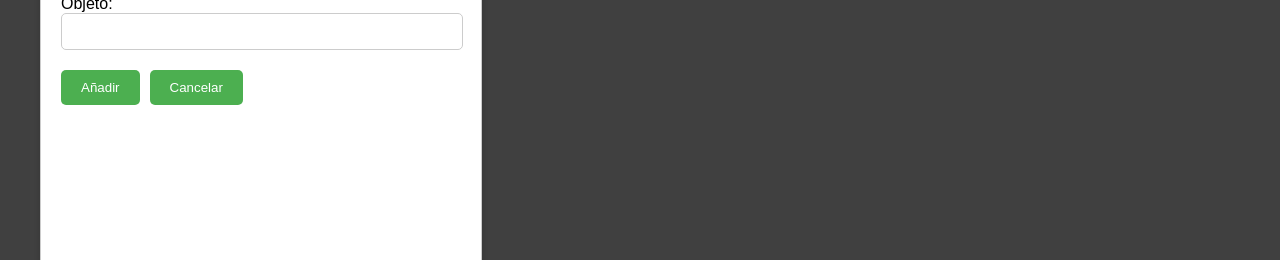
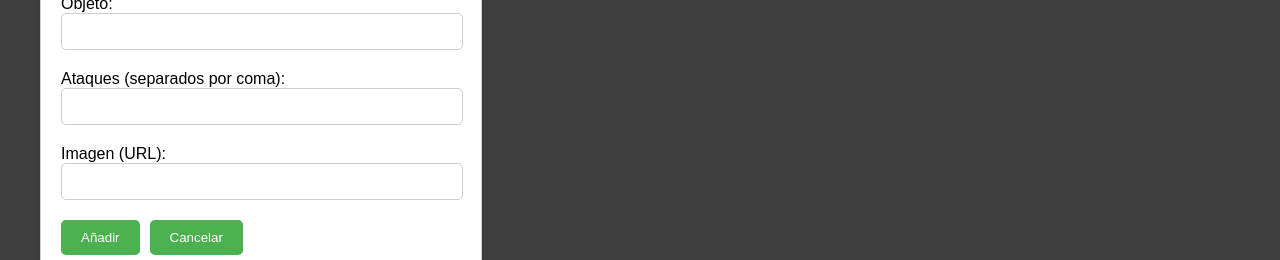
Before and after one commit to TheMoys/SistemasDistribuidos-ProyectoFinal, a React (Create React App) app in the folder PokemonAPICliente/pokemon-team-manager/: page / in a window 1280 px wide. Both pictures are taken after a click on the button "Añadir Pokémon". Shown: the part 339-599 px from the top of the page. Built offline with nearby package versions, Linux system fonts and the light colour scheme; no server answers; a web font is replaced by a local one.

Commit message:
Juntando front y back con los nuevos campos de ataques e imagen

```diff
--- a/PokemonAPICliente/pokemon-team-manager/src/components/AddPokemonModal.jsx
+++ b/PokemonAPICliente/pokemon-team-manager/src/components/AddPokemonModal.jsx
@@ -9,6 +9,8 @@ function AddPokemonModal({ isOpen, onRequestClose, onAddPokemon, onUpdatePokemon
   const [nivel, setNivel] = useState('');
   const [tipo, setTipo] = useState('');
   const [objeto, setObjeto] = useState('');
+  const [ataques, setAtaques] = useState('');
+  const [imagen, setImagen] = useState('');
 
   useEffect(() => {
     if (pokemonToEdit) {
@@ -16,11 +18,15 @@ function AddPokemonModal({ isOpen, onRequestClose, onAddPokemon, onUpdatePokemon
       setNivel(pokemonToEdit.nivel);
       setTipo(pokemonToEdit.tipo.join(', '));
       setObjeto(pokemonToEdit.objeto);
+      setAtaques(pokemonToEdit.ataques.join(', '));
+      setImagen(pokemonToEdit.imagen);
     } else {
       setNombre('');
       setNivel('');
       setTipo('');
       setObjeto('');
+      setAtaques('');
+      setImagen('');
     }
   }, [pokemonToEdit]);
 
@@ -30,7 +36,9 @@ function AddPokemonModal({ isOpen, onRequestClose, onAddPokemon, onUpdatePokemon
       nombre,
       nivel: parseInt(nivel),
       tipo: tipo.split(',').map(t => t.trim()),
-      objeto
+      objeto,
+      ataques: ataques.split(',').map(a => a.trim()),
+      imagen
     };
     if (pokemonToEdit) {
       onUpdatePokemon(pokemonToEdit.id, nuevoPokemon);
@@ -60,6 +68,14 @@ function AddPokemonModal({ isOpen, onRequestClose, onAddPokemon, onUpdatePokemon
           Objeto:
           <input type="text" value={objeto} onChange={(e) => setObjeto(e.target.value)} />
         </label>
+        <label>
+          Ataques (separados por coma):
+          <input type="text" value={ataques} onChange={(e) => setAtaques(e.target.value)} required />
+        </label>
+        <label>
+          Imagen (URL):
+          <input type="text" value={imagen} onChange={(e) => setImagen(e.target.value)} required />
+        </label>
         <button type="submit">{pokemonToEdit ? 'Guardar cambios' : 'Añadir'}</button>
         <button type="button" onClick={onRequestClose}>Cancelar</button>
       </form>
--- a/PokemonAPICliente/pokemon-team-manager/src/pages/HomePage.jsx
+++ b/PokemonAPICliente/pokemon-team-manager/src/pages/HomePage.jsx
@@ -75,6 +75,7 @@ function HomePage({ onAddToTeam, onAddToBox }) {
                   </div>
                 )}
               </div>
+              <img src={pokemon.imagen} alt={pokemon.nombre} />
               <h2>{pokemon.nombre}</h2>
               <div className="info">
                 <span className="tipo">Tipo: {pokemon.tipo ? pokemon.tipo.map(capitalizeFirstLetter).join(", ") : 'Desconocido'}</span>
@@ -84,6 +85,9 @@ function HomePage({ onAddToTeam, onAddToBox }) {
               </div>
               <div className="info">
                 <span className="nivel">Nivel: {pokemon.nivel}</span>
+              </div>
+              <div className="info">
+                <span className="ataques">Ataques: {pokemon.ataques ? pokemon.ataques.join(", ") : 'Ninguno'}</span>
               </div>
               <button onClick={() => onAddToTeam(pokemon)}>Añadir al equipo</button>
               <button onClick={() => onAddToBox(pokemon)}>Añadir a la caja</button>
```
Also changed, not shown: 28 other files (tests, documents, lock files or other folders).
